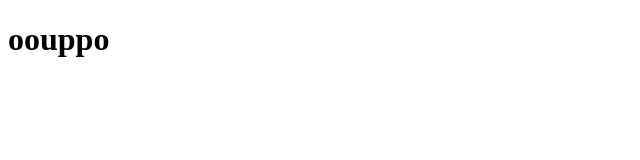
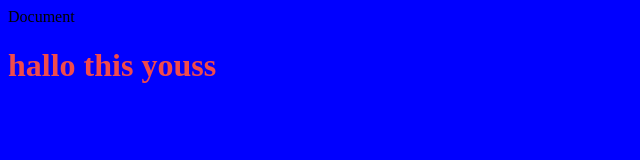
Before and after one commit to youssef-you-eng/my-project, a plain HTML site: page index.html in a window 1280 px wide. Shown: the whole page, without its empty margins (0-640 px from the left). Drawn offline with Linux system fonts and the light colour scheme.

Commit message:
changing style for the title

```diff
--- a/index.html
+++ b/index.html
@@ -4,10 +4,11 @@
     <meta charset="UTF-8">
     <meta http-equiv="X-UA-compatible" content="IE=edge">
     <meta name="viewport" content="width=device-width, initial-scale=1.0">
+    <link rel="stylesheet" href="style.css"
     <title>Document</title>
 </head>
 <body>
-    <h1>oouppo</h1>
+    <h1>hallo this youss</h1>
     <script src="app.js"></script>
 
 </body>
--- a/style.css
+++ b/style.css
@@ -1,6 +1,7 @@
 h1{
- color: orange;
+    color: #f14b4b;
 }
-body{
-    background-color: lightsalmon;
+body
+{
+    background-color: blue;
 }
```
